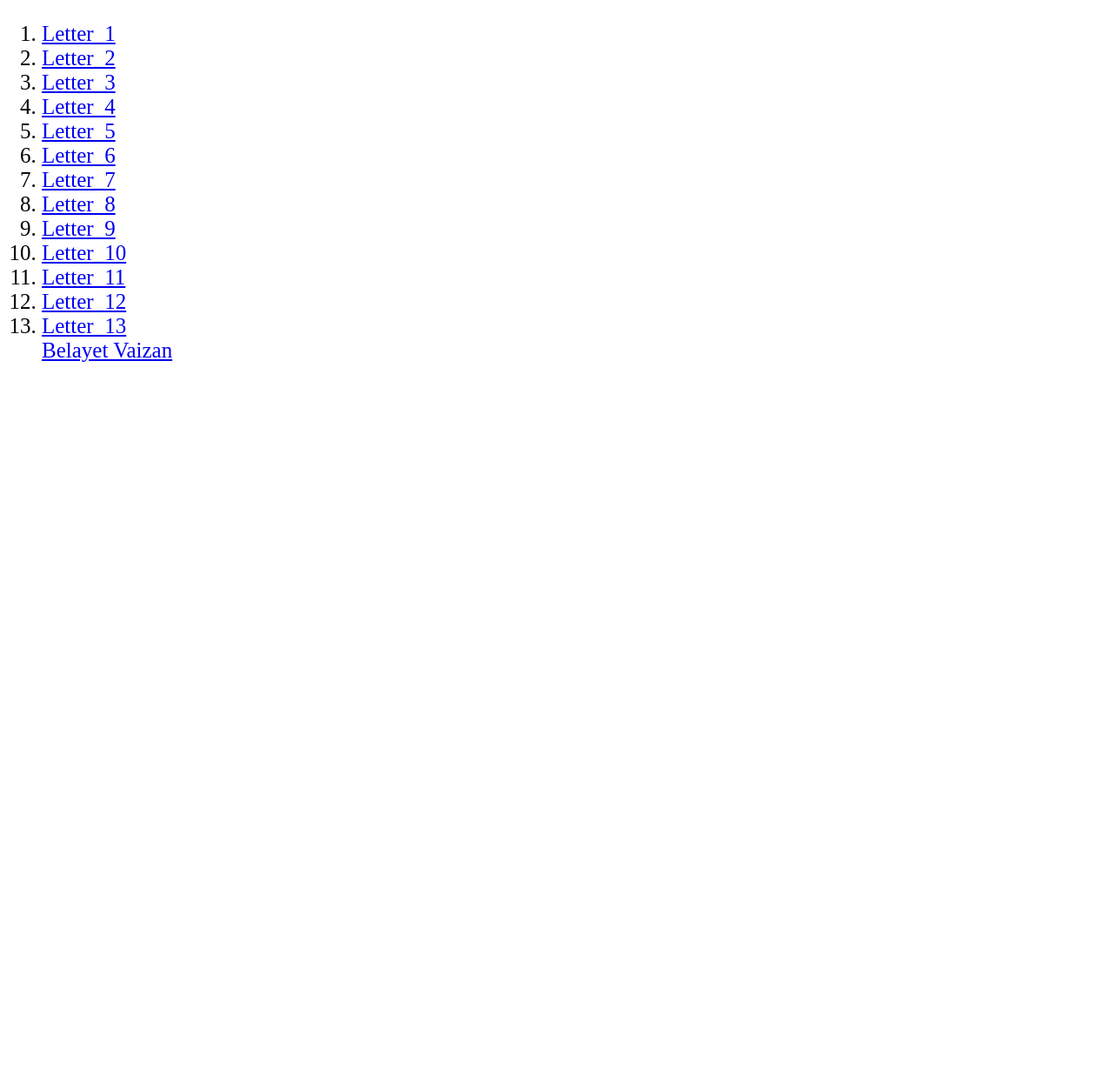
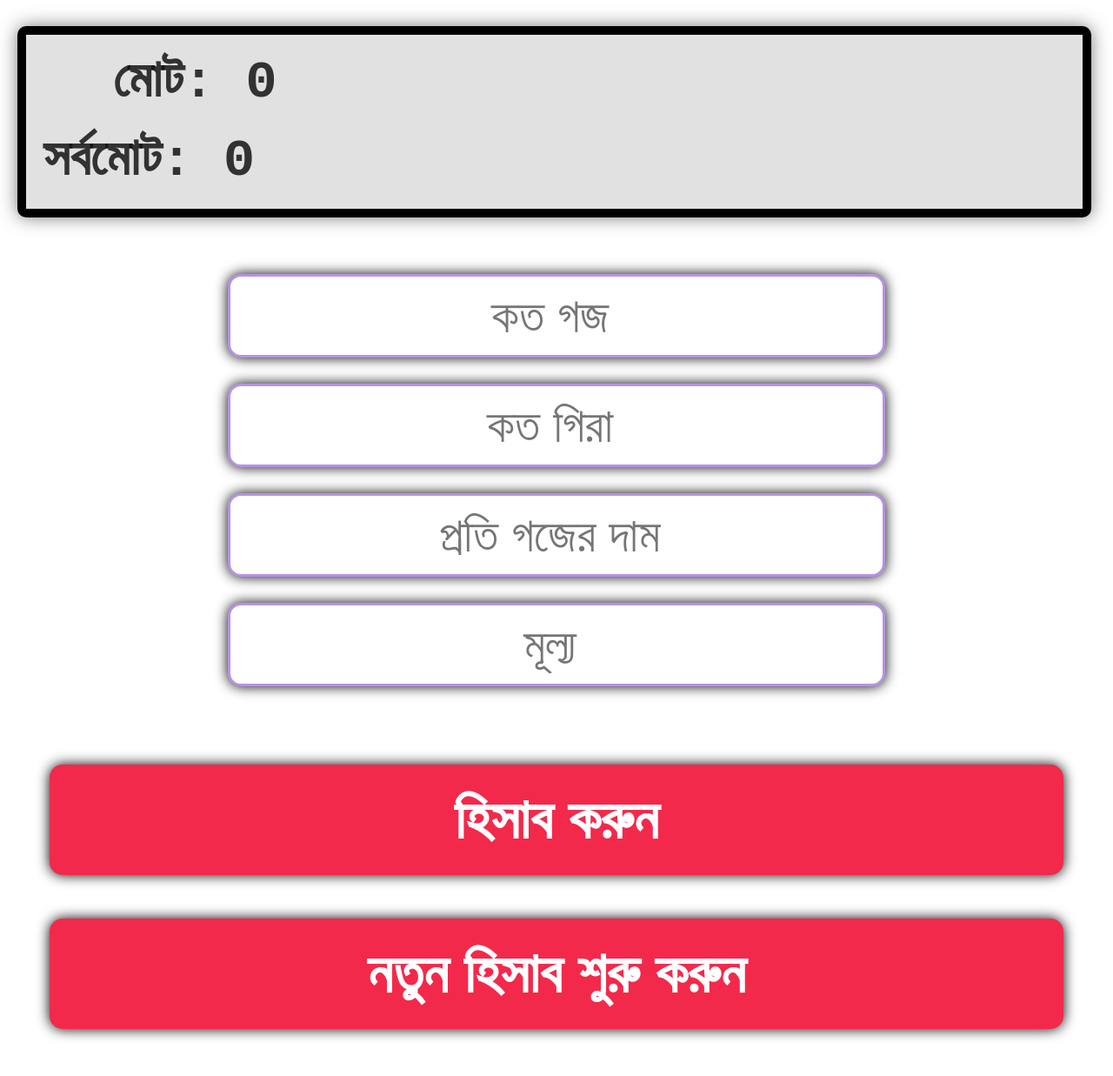
Before and after one commit to nahidreza45/dokan, a plain HTML site: page index.html in a window 1280 px wide. Shown: the whole page at 87% size. Before the commit the page ends 800 px from the top, so only its background shows below. Drawn offline with Linux system fonts and the light colour scheme.

Commit message:
Add files via upload

```diff
--- a/index.html
+++ b/index.html
@@ -2,27 +2,43 @@
 <html>
     <head>
         <meta http-equiv="content-type" content="text/html; charset=utf-8" />
-        <link rel="stylesheet" href="style.css" title="" type="text/css" />
-        <title>Home</title>
+        <link id="style" rel="stylesheet" href="style.css" title="" type="text/css" />
+        <title>Cloth Cal</title>
 
     </head>
     <body>
-        <ol class="list">
-            <li class="list-atem"><a class="links" href="letter1.html">Letter_1</a></li>
-            <li class="list-atem"><a class="links" href="letter2.html">Letter_2</a></li>
-            <li class="list-atem"><a class="links" href="letter3.html">Letter_3</a></li>
-            <li class="list-atem"><a class="links" href="letter4.html">Letter_4</a></li>
-            <li class="list-atem"><a class="links" href="letter5.html">Letter_5</a></li>
-            <li class="list-atem"><a class="links" href="letter6.html">Letter_6</a></li>
-            <li class="list-atem"><a class="links" href="letter7.html">Letter_7</a></li>
-            <li class="list-atem"><a class="links" href="letter8.html">Letter_8</a></li>
-            <li class="list-atem"><a class="links" href="letter9.html">Letter_9</a></li>
-            <li class="list-atem"><a class="links" href="letter10.html">Letter_10</a></li>
-            <li class="list-atem"><a class="links" href="letter11.html">Letter_11</a></li>
-            <li class="list-atem"><a class="links" href="letter12.html">Letter_12</a></li>
-            <li class="list-atem"><a class="links" href="letter13.html">Letter_13</a></li>
+    <div id="body-dis" >
+        <div class="display">
+            <div id="disMot">
+                <span> মোট:</span>
+                <span id="mot">0</span>
+            </div>
+            <div id="disShorboMot">
+                <span>সর্বমোট:</span>
+                <span id="sorboMot">0</span>
+            </div>
+        </div>
+        <div id="all-input">
+            <input class="clothInput" type="number" name="" id="gojInput" value="" placeholder="কত গজ"/>
+            <input class="clothInput" type="number" name="" id="giraInput" value="" placeholder="কত গিরা"/>
+            <input class="clothInput" type="number" name="" id="perGojRateInput" value="" placeholder="প্রতি গজের দাম"/>
+            <input class="clothInput" type="number" name="" id="rateInput" value="" placeholder="মূল্য"/>
+        </div>
+
+        <div class="btn">
+            <button class="clothBtn" type="submit" id="start" onclick="start()">হিসাব করুন</button>
+            <button class="clothBtn" type="submit" id="reset" onclick="reset()">নতুন হিসাব শুরু করুন</button>
+        </div>
+
+    </div>
+    <div id="paraShow">
+
+    </div>
 
 
-       <a href="https://m.facebook.com/belayet.hossain.33821189">Belayet Vaizan</a>
+
+    <script src="main.js" type="text/javascript" charset="utf-8">
+
+    </script>
     </body>
 </html>
--- a/style.css
+++ b/style.css
@@ -1,3 +1,91 @@
+
 body{
-    font-size: 25px;
+    margin:10px ;
+    padding: 10px;
+    text-align: center;
+    font-family: Monospace;
 }
+#disMot{
+    position: absolute;
+    left: 130px;
+    top: 60px;
+}
+#disShorboMot{
+    position: absolute;
+    top: 150px;
+    left: 50px;
+
+}
+.display {
+    color: #121212d8;
+    height: 200px;
+    width: 98%;
+    background: #ddddddde;
+    border: 10px solid black;
+    border-radius: 10px;
+    margin: 10px 0;
+    font-size: 60px;
+    font-weight: 700;
+    text-align: left;
+    box-shadow: 0 0 20px #636363d9;
+}
+#all-input{
+    margin:50px 0;
+}
+.clothInput {
+    height: 50px;
+    font-size: 55px;
+    margin: 15px 0;
+    padding: 20px;
+    text-align: center;
+    outline: none;
+    border: 3px solid #b791e7;
+    border-radius: 15px;
+    box-shadow: 0 0 15px black;
+}
+.clothInput:hover{
+    background: #ccf4fc99;
+    transition: 0.4s;
+    box-shadow: 0 0 15px black inset;
+}
+.btn{
+    text-align: center;
+}
+.clothBtn{
+    display: inline-block;
+    font-size: 65px;
+    padding: 25px;
+    margin: 25px 0 ;
+    width: 94%;
+    background: #F3294B;
+    border: none;
+    border-radius: 15px;
+    color: white;
+    outline: none;
+    font-weight: bold;
+    box-shadow: 0 0 15px black;
+}
+.clothBtn:hover{
+    background: white;
+    color: #F3294B;
+    border: 5px solid #F3294B;
+    transition: 0.3s;
+    box-shadow: 0 0 15px black inset;
+}
+#reset{
+    margin-bottom: 50px;
+}
+#paraShow{
+    font-size: 30px;
+    margin-top: 2px;
+    text-align: center;
+}
+#paraShow p{
+    display: inline-block;
+    font-weight: 700;
+    margin: 3px 0;
+}
+#paraShow hr{
+    margin: 10px 0;
+    border-width: 5px;
+}
```
